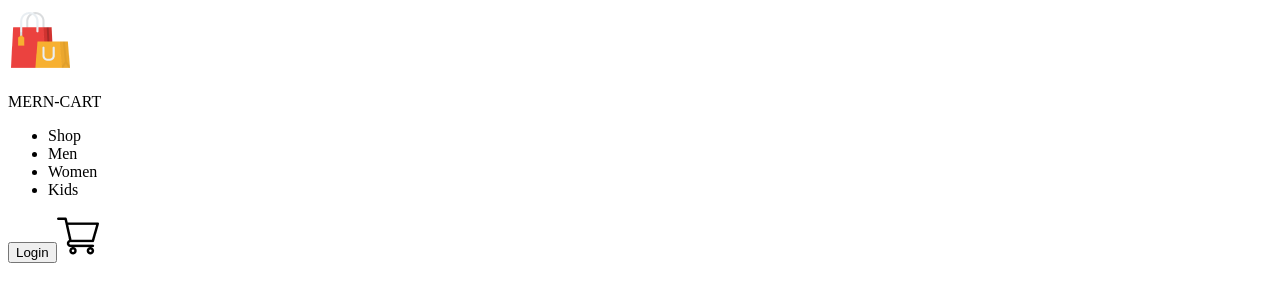
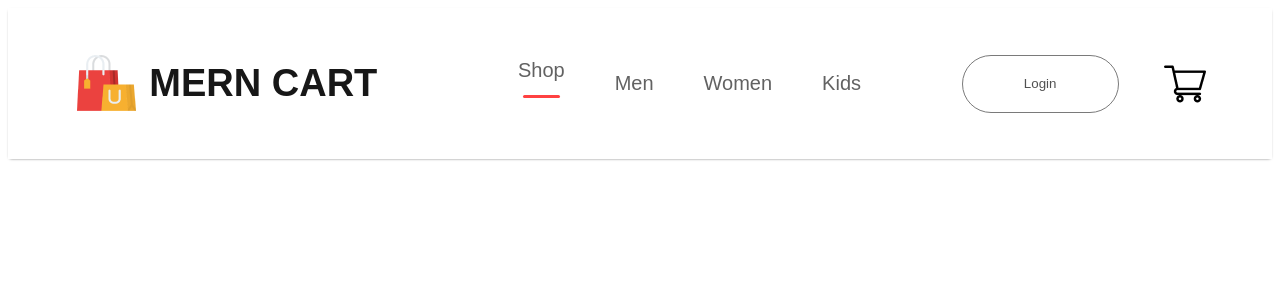
Before and after one commit to PraneethBunny123/MERN-Cart, a React (Vite) app in the folder frontend/: page / in a window 1280 px wide. Shown: the top 302 px of the page. Built offline with nearby package versions, Linux system fonts and the light colour scheme.

Commit message:
Added styles to the navbar

```diff
--- a/frontend/src/components/Navbar/Navbar.css
+++ b/frontend/src/components/Navbar/Navbar.css
@@ -0,0 +1,68 @@
+.navbar {
+    display: flex;
+    justify-content: space-around;
+    padding: 16px;
+    box-shadow: 0 1px 3px -2px black;
+}
+
+.nav-logo {
+    display: flex;
+    align-items: center;
+    gap: 10px;
+}
+
+.nav-logo p {
+    color: #171717;
+    font-size: 38px;
+    font-weight: 600;
+}
+
+.nav-menu {
+    display: flex;
+    align-items: center;
+    list-style: none;
+    gap: 50px;
+    color: #626262;
+    font-size: 20px;
+    font-weight: 500;
+}
+
+.nav-menu li {
+    display: flex;
+    flex-direction: column;
+    align-items: center;
+    justify-content: center;
+    gap: 3px;
+    cursor: pointer;
+}
+
+.nav-menu hr {
+    border: none;
+    width: 80%;
+    height: 3px;
+    border-radius: 10px;
+    background: #FF4141;
+}
+
+.nav-login-cart {
+    display: flex;
+    align-items: center;
+    gap: 45px;
+}
+
+.nav-login-cart button {
+    width: 157px;
+    height: 58px;
+    outline: none;
+    border: 1px solid #7a7a7a;
+    border-radius: 75px;
+    color: #515151;
+    font-size: 500;
+    font-weight: 500;
+    background: white;
+    cursor: pointer;
+}
+
+.nav-login-cart button:active {
+    background: #f3f3f3;
+}
--- a/frontend/src/components/Navbar/Navbar.jsx
+++ b/frontend/src/components/Navbar/Navbar.jsx
@@ -8,10 +8,10 @@
         <div className='navbar'>
             <div className='nav-logo'>
                 <img src={logo} alt=''/>
-                <p>MERN-CART</p>
+                <p>MERN CART</p>
             </div>
             <ul className='nav-menu'>
-                <li>Shop</li>
+                <li>Shop <hr /></li>
                 <li>Men</li>
                 <li>Women</li>
                 <li>Kids</li>
--- a/frontend/src/index.css
+++ b/frontend/src/index.css
@@ -66,3 +66,7 @@
     background-color: #f9f9f9;
   }
 } */
+
+:root {
+  font-family: sans-serif, system-ui, Avenir, Helvetica, Arial;
+}
```
